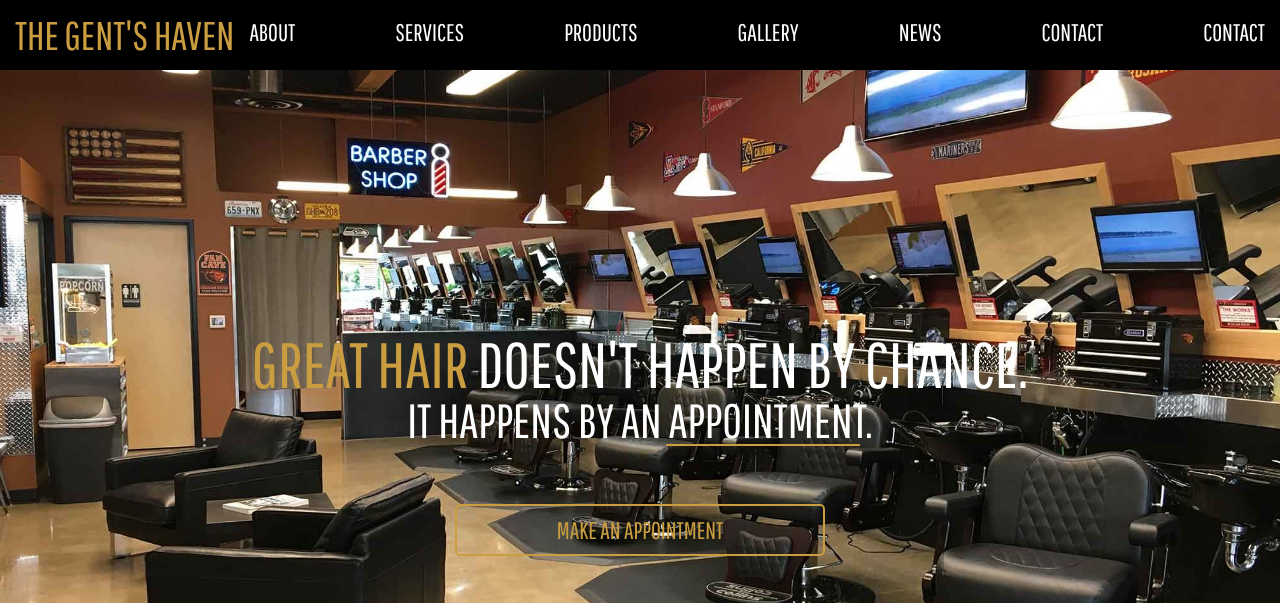
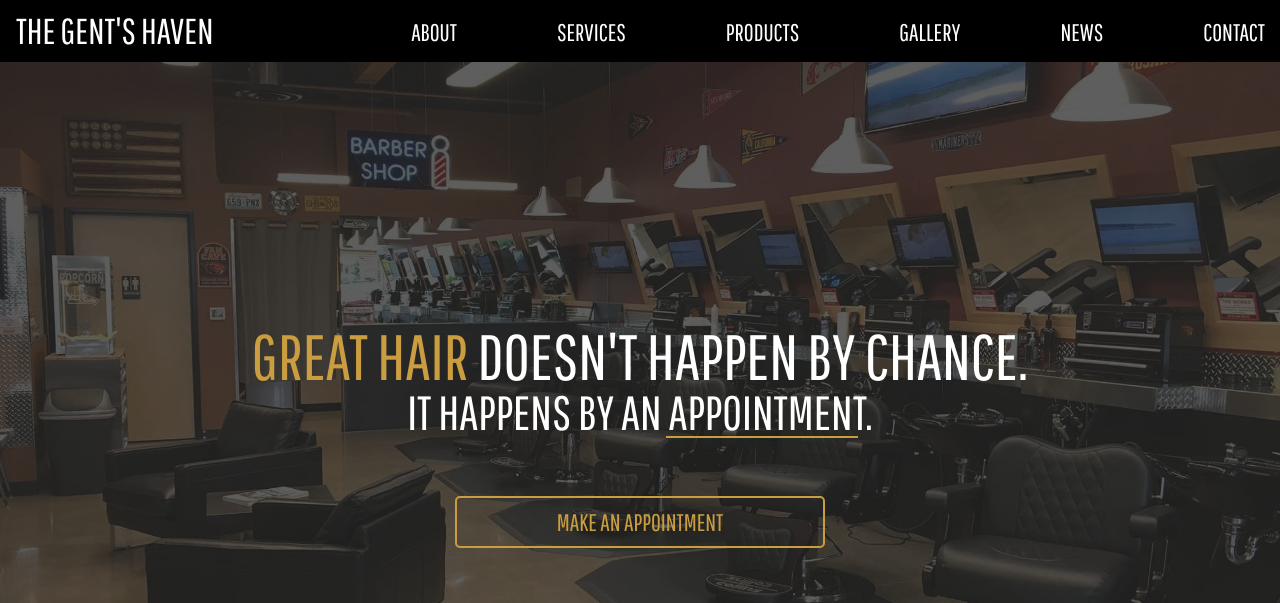
Before and after one commit to dbarnes81/gents-barber, a PHP site: page / in a window 1280 px wide. Shown: the top 603 px of the page. Run offline with PHP 8.4, Linux system fonts and the light colour scheme; some libraries are stand-ins or nearby versions.

Commit message:
Update Project

```diff
--- a/css/main.css
+++ b/css/main.css
@@ -1,5 +1,4 @@
 /* Header Section */
-
 #gents_wrapper_default {
   background-color: #000;
   width:100%;
@@ -7,6 +6,16 @@
 
 .first_container {
   padding:15px;
+}
+
+.navbar a{
+  font-size: 36px;
+  font-family: 'Pathway Gothic One', sans-serif !important;
+  text-transform: uppercase;
+}
+
+.navbar-bg-dark-1{
+  background: #000 !important;
 }
 
 .first_container h1, ul {
@@ -19,7 +28,7 @@
 
 .first_container a {
   text-decoration: none;
-  color:#ca9e40;
+  color:#fff;
 }
 
 .navbar_tags a:hover {
@@ -41,7 +50,7 @@
 .navbar_tags a{
   color:#fff;
   text-decoration: none;
-  font-size: 1.5rem;
+  font-size: 24px;
   text-transform: uppercase;
   margin-right: 0px;
 
@@ -52,10 +61,25 @@
   height: 750px;
 }
 
+.barber_img {
+  opacity: 0.25;
+  filter: alpha(opacity=50);
+}
+
 .interior-section img {
   background-size:cover;
   height:750px;
   width:100%;
+}
+
+.barber_img .bottom_pic {
+  width: 200px !important;
+  height: 200px !important;
+  position: absolute !important;
+  bottom: 50px !important;
+  left: 0 !important;
+  right: 0 !important;
+  margin: auto !important;
 }
 
 .quote {
@@ -105,7 +129,6 @@
 /* About Section */
 
 .about-section {
-  width:100%;
   height:700px;
   padding: 25px 0px;
   background-color:#ffffff;
@@ -125,7 +148,7 @@
   margin-left: 45%;
 }
 
-.side-photo {
+/* .side-photo {
   display:inline-block;
   width: 39%;
   height: 500px;
@@ -136,13 +159,20 @@
   content:"";
   display:inline-block;
 }
+*/
+.about-section p{
 
-.about-section p{
-/*  display:inline-block;
-  position:relative;
-  bottom:50px;
-  padding:5px;
-  margin: 0 10px;*/
+ width: 50%;
+ padding:5px;
+ float:right;
+}
+
+.wrap .side-photo{
+  width: 20%;
+}
+
+.side-photo {
+  width: 100px;
 }
 
 /* Services Section */
--- a/index.html
+++ b/index.html
@@ -4,54 +4,67 @@
   <meta charset="UTF-8">
   <meta name="viewport" content="width=device-width, initial-scale=1.0">
   <meta http-equiv="X-UA-Compatible" content="ie=edge">
-  <script src="https://ajax.googleapis.com/ajax/libs/jquery/3.3.1/jquery.min.js"></script>
+  <link rel="stylesheet" href="https://stackpath.bootstrapcdn.com/bootstrap/4.3.1/css/bootstrap.min.css" integrity="sha384-ggOyR0iXCbMQv3Xipma34MD+dH/1fQ784/j6cY/iJTQUOhcWr7x9JvoRxT2MZw1T" crossorigin="anonymous">
   <link rel="stylesheet" href="https://use.fontawesome.com/releases/v5.6.3/css/all.css" integrity="sha384-UHRtZLI+pbxtHCWp1t77Bi1L4ZtiqrqD80Kn4Z8NTSRyMA2Fd33n5dQ8lWUE00s/" crossorigin="anonymous">
   <link href="https://fonts.googleapis.com/css?family=Pathway+Gothic+One" rel="stylesheet">
   <link rel="stylesheet" href="css/reset.css">
   <link rel="stylesheet" href="css/main.css">
   <title>Gent's Haven</title>
+</head>
 
+<body>
   <!-- Nav Wrapper Section -->
-  <nav id="gents_wrapper_default">
-    <div class="first_container">
-      <h1><a href="index.html">the gent's haven</a></h1>
-
+  <nav class="navbar navbar-expand-lg navbar-dark navbar-bg-dark-1">
+    <!-- <div class="first_container"> -->
+    <a class="navbar-brand" href="index.html">the gent's haven</a>
+    <button class="navbar-toggler" type="button" data-toggle="collapse" data-target="#navbarNav" aria-controls="navbarNav" aria-expanded="false" aria-label="Toggle navigation">
+      <span class="navbar-toggler-icon"></span>
+    </button>
+    <div class="collapse navbar-collapse" id="navbarNav">
 
       <!-- Navbar Tags Section -->
+
     <div class="navbar_tags">
-      <ul>
+      <ul class="navbar-nav">
         <li><a href="#about">about</a></li>
         <li><a href="#services">services</a></li>
         <li><a href="#products">products</a></li>
         <li><a href="#gallery">gallery</a></li>
         <li><a href="#news">news</a></li>
         <li><a href="#contact">contact</a></li>
-        <li><a href="#contact">contact</a></li>
       </ul>
     </div>
+  <!-- </div> -->
   </nav>
-</head>
-<body>
 
 <!-- Interior Body Section -->
-<div class="interior-section">
-  <img src="images/Gents-Haven-pic3.jpg" id="main_pic">
+<div class="intro interior-section">
+  <img class="barber_img" src="images/Gents-Haven-pic3.jpg" alt="bg" id="main_pic">
   <div class="quote">
     <h2 class="great_hair"><span class="color_font">great hair</span> doesn't happen by chance.</h2>
     <p>it happens by an appointment.</p>
     <div class="underlined-appointment"></div>
     <a href="#" class="press_this">
       make an appointment</a>
+      <div class="bottom_pic">
+          <img src="https://theultimatebarber.com/wp-content/uploads/2017/04/certificates.png">
         </div>
+      </div>
+
 </div>
 
 <!-- About Section -->
 <div class="about-section" id="#about">
+  <div class="container">
     <h2>about</h2>
     <div class="underline-about"></div>
     <div class="wrap">
-<p>   <img src="images/side-pic.jpg" class="side-photo clearfix" style="float:left">
-   Lorem ipsum dolor sit amet, consectetur adipisicing elit. Corrupti, libero quasi ad deleniti quam aliquam. Fuga magni perspiciatis consequuntur, nesciunt quasi ab vel tempora reiciendis praesentium a rerum excepturi! Dolorum.</p>
+      <div><img src="images/side-pic.jpg" class="side-photo clearfix" style="float:left"></div>
+
+      <p> Lorem ipsum dolor sit amet, consectetur adipisicing elit. Corrupti, libero quasi ad deleniti quam aliquam.
+        Fuga magni perspiciatis consequuntur, nesciunt quasi ab vel tempora reiciendis praesentium a rerum excepturi!
+        Dolorum.</p>
+    </div>
   </div>
 </div>
 
@@ -377,8 +390,15 @@
        </ul>
      </footer>
 
+     <h2>Add React in One Minute</h2>       <p>This page demonstrates using React with no build tooling.</p>
+     <p>React is loaded as a script tag.</p>        <!-- We will put our React component inside this div. -->
+     <div id="like_button_container"></div>
 
+    <script src="https://ajax.googleapis.com/ajax/libs/jquery/3.3.1/jquery.min.js"></script>
     <script src="script.js"></script>
+    <script src="https://unpkg.com/react@16/umd/react.development.js" crossorigin></script>
+    <script src="https://unpkg.com/react-dom@16/umd/react-dom.development.js" crossorigin></script>      <!-- Load our React component. -->
+    <script src="like_button.js"></script>
 
     </body>
     </html>
--- /dev/null
+++ b/like_button.js
@@ -0,0 +1,23 @@
+'use strict';
+const e = React.createElement;
+class LikeButton extends React.Component {
+    constructor(props) {
+        super(props);
+        this.state = {liked:false};
+    }
+        render() {
+            if(this.state.liked) {
+                return `You liked this.`;
+            }
+
+                return e( 'button', {
+                    onClick: () => this.setState({liked:true}) },
+                    'Like' );
+                    }
+                }
+
+
+
+const domContainer = document.querySelector('#like_button_container');
+                    ReactDOM.render(e(LikeButton),
+                    domContainer);
```
Lines whose indentation alone changed are shown as unchanged.
